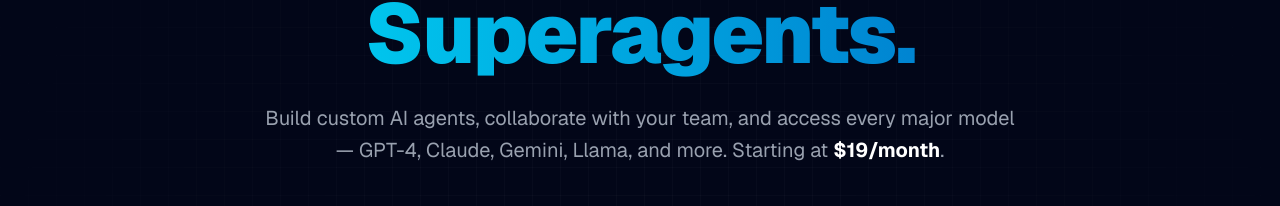
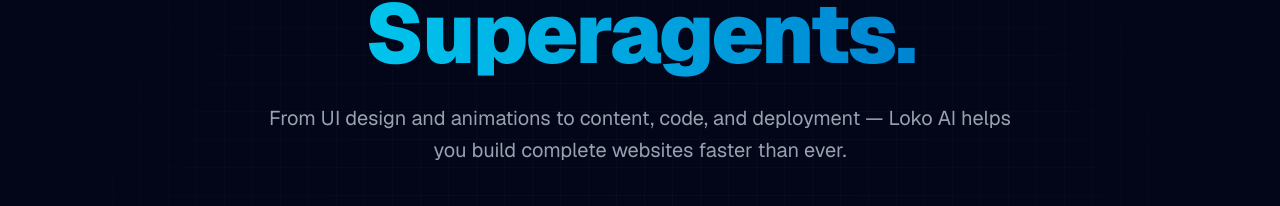
Before and after one commit to cognio-labs/base-nova, a Next.js app: page / in a window 1280 px wide. Shown: the part 501-707 px from the top of the page. Built offline with nearby package versions, Linux system fonts and the light colour scheme; no server answers.

Commit message:
feat: add brand and integration component library to landing page

```diff
--- a/src/app/page.tsx
+++ b/src/app/page.tsx
@@ -375,7 +375,7 @@
 
           {/* Subheading */}
           <p className="mx-auto mb-10 max-w-3xl text-base sm:text-lg md:text-xl leading-relaxed text-slate-600 dark:text-gray-400">
-            Build custom AI agents, collaborate with your team, and access every major model — GPT-4, Claude, Gemini, Llama, and more. Starting at <span className="font-bold text-slate-900 dark:text-white">$19/month</span>.
+            From UI design and animations to content, code, and deployment — Loko AI helps you build complete websites faster than ever.
           </p>
 
           {/* Buttons */}
```
